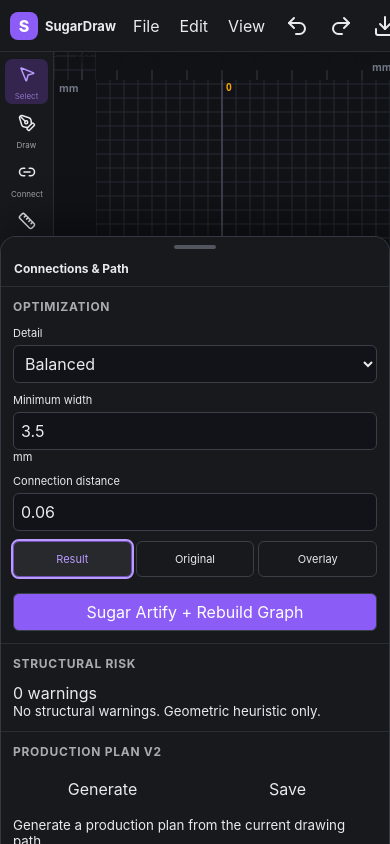
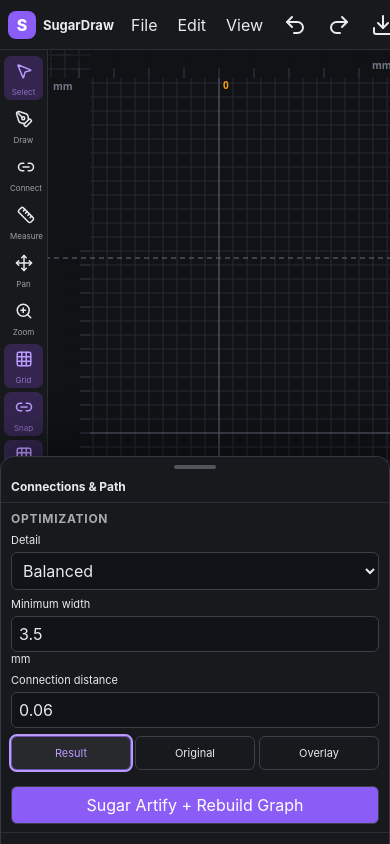
Before and after one commit to YJinhong/-, a React (Vite) app: page / in a window 390 px wide. Shown: the top 844 px of the page. Built offline with nearby package versions, Linux system fonts and the light colour scheme.

Commit message:
Fix mobile portrait layout and reduce canvas obstruction

```diff
--- a/src/styles.css
+++ b/src/styles.css
@@ -29,8 +29,8 @@
     right:0;
     bottom:0;
     width:100%;
-    height:min(68dvh,620px);
-    max-height:68dvh;
+    height:min(48dvh,520px);
+    max-height:48dvh;
     z-index:55;
     background:#17191d;
     border:1px solid #343943;
@@ -52,21 +52,21 @@
     opacity:.7;
   }
   .tabs{position:sticky;top:0;z-index:2;background:#17191d;padding:10px 13px}
-  .panel section{padding:12px}
+  .panel section{padding:9px 12px}
   .panel input,.panel select{font-size:16px;min-height:38px}
   .panel button{min-height:36px}
   .panel .row{flex-wrap:wrap}
   .panel .row button{flex:1;min-width:82px}
   .editorActions{grid-template-columns:1fr 1fr}
   .menuPopup{position:fixed;top:52px;left:8px;right:8px;max-width:none}
-  .player{bottom:calc(68dvh + 48px);z-index:70;white-space:nowrap}
+  .player{bottom:calc(48dvh + 48px);z-index:70;white-space:nowrap}
   footer{display:none}
   .imageBadge{top:8px;left:8px}
   .productionStep{grid-template-columns:1fr auto}
   .productionControls button{min-width:0}
 }
 @media(max-width:520px){
-  .panel{height:72dvh;max-height:72dvh}
+  .panel{height:50dvh;max-height:50dvh}
   .panel .tabs{gap:12px;overflow-x:auto}
   .panel .tabs span{white-space:nowrap}
   .brand small{display:none}
@@ -75,3 +75,21 @@
   .tool small{font-size:8px}
   .metric{grid-template-columns:repeat(2,1fr)}
 }
+
+/* Mobile portrait V1.2: keep the canvas visible and let the inspector scroll instead of covering most of it. */
+@media(max-width:850px) and (orientation:portrait){
+  header{height:50px;padding:0 8px}
+  main{grid-template-columns:48px 1fr}
+  .toolbar{padding:6px 4px}
+  .tool{height:44px}
+  .canvasWrap{min-height:180px}
+  .panel{height:46dvh;max-height:46dvh;border-radius:14px 14px 0 0}
+  .panel section{padding:8px 10px}
+  .panel h3{margin-bottom:7px}
+  .panel label{margin:7px 0}
+  .panel .row{margin:7px 0;gap:5px}
+  .panel input,.panel select{min-height:36px}
+  .panel button{min-height:34px}
+  .tabs{padding:8px 10px}
+  .player{bottom:calc(46dvh + 42px)}
+}
```
